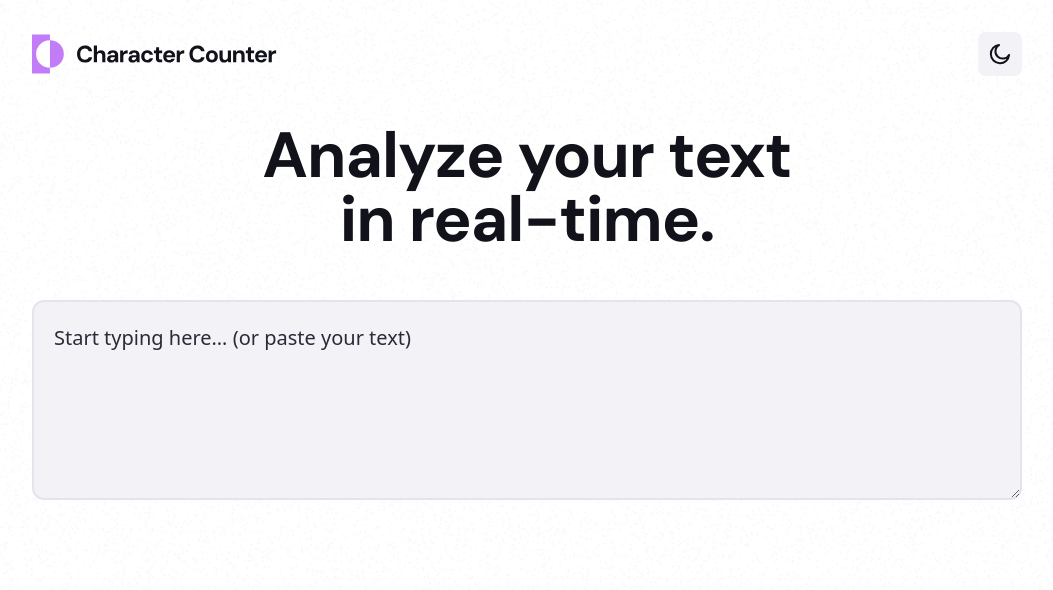
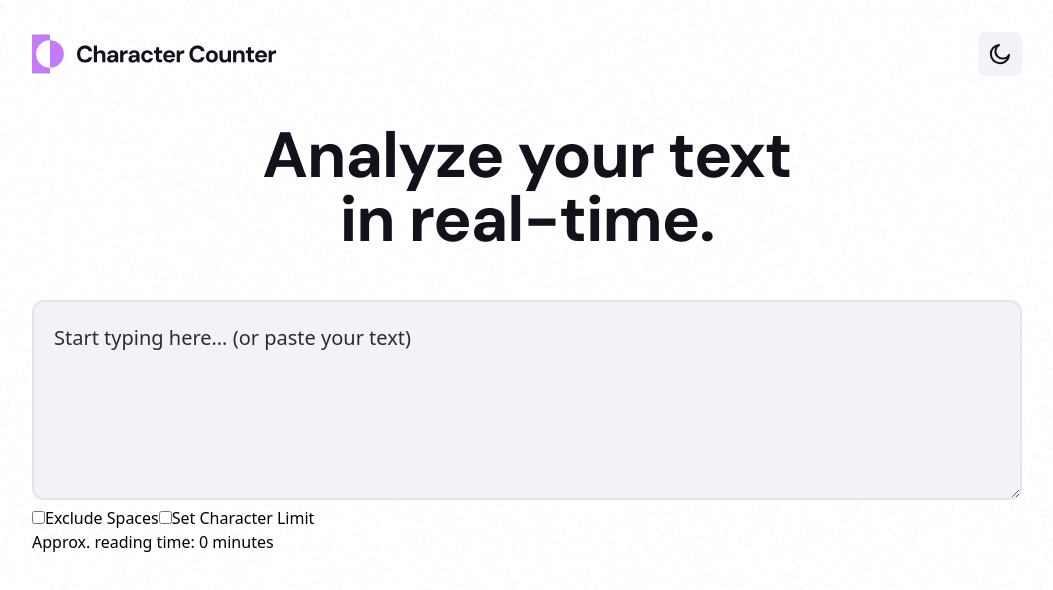
Before and after one commit to zekelkeys/react-character-counter, a React (Vite) app: page / in a window 1280 px wide. Shown: the top 590 px of the page, without its empty margins (113-1166 px from the left). Built offline with nearby package versions, Linux system fonts and the light colour scheme.

Commit message:
Add Checkboxes component

```diff
--- a/src/components/App.jsx
+++ b/src/components/App.jsx
@@ -3,6 +3,7 @@ import Logo from "./Logo";
 import ThemeButton from "./ThemeButton";
 import Wrapper from "./Wrapper";
 import TextArea from "./TextArea";
+import Checkboxes from "./Checkboxes";
 
 function App() {
     return (
@@ -17,6 +18,7 @@ function App() {
                         Analyze your text in real-time.
                     </h1>
                     <TextArea />
+                    <Checkboxes />
                 </main>
             </div>
         </Wrapper>
--- /dev/null
+++ b/src/components/Checkboxes.jsx
@@ -0,0 +1,33 @@
+function Checkboxes() {
+    return (
+        <div>
+            <label class="checkbox">
+                <input
+                    id="excludeSpaces"
+                    class="checkbox__input"
+                    type="checkbox"
+                    name="excludeSpaces"
+                    autocomplete="off"
+                />
+                <span></span>
+                <span>Exclude Spaces</span>
+            </label>
+
+            <label>
+                <input
+                    type="checkbox"
+                    name="setCharacterLimit"
+                    autocomplete="off"
+                />
+                <span></span>
+                <span>Set Character Limit</span>
+            </label>
+            <div>
+                Approx. reading time:{" "}
+                <output id="readingTime">0 minutes</output>
+            </div>
+        </div>
+    );
+}
+
+export default Checkboxes;
```
